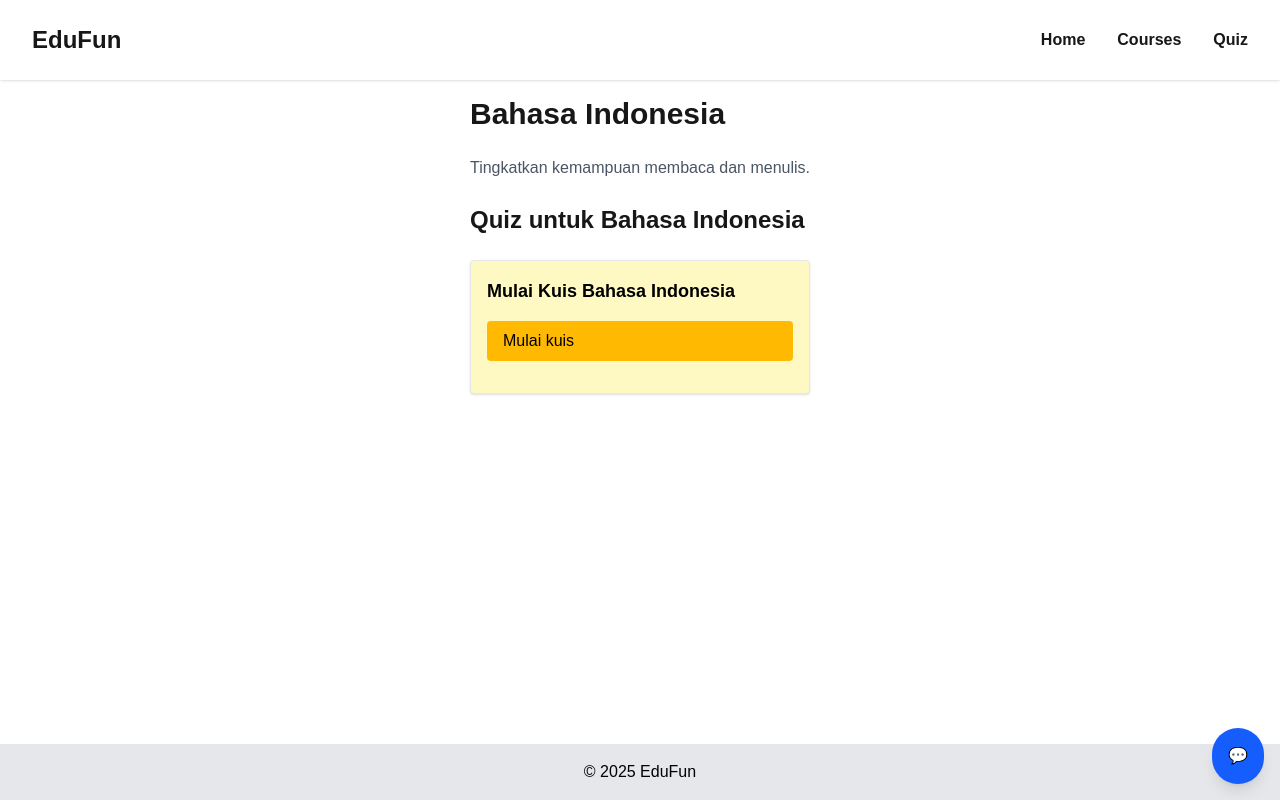
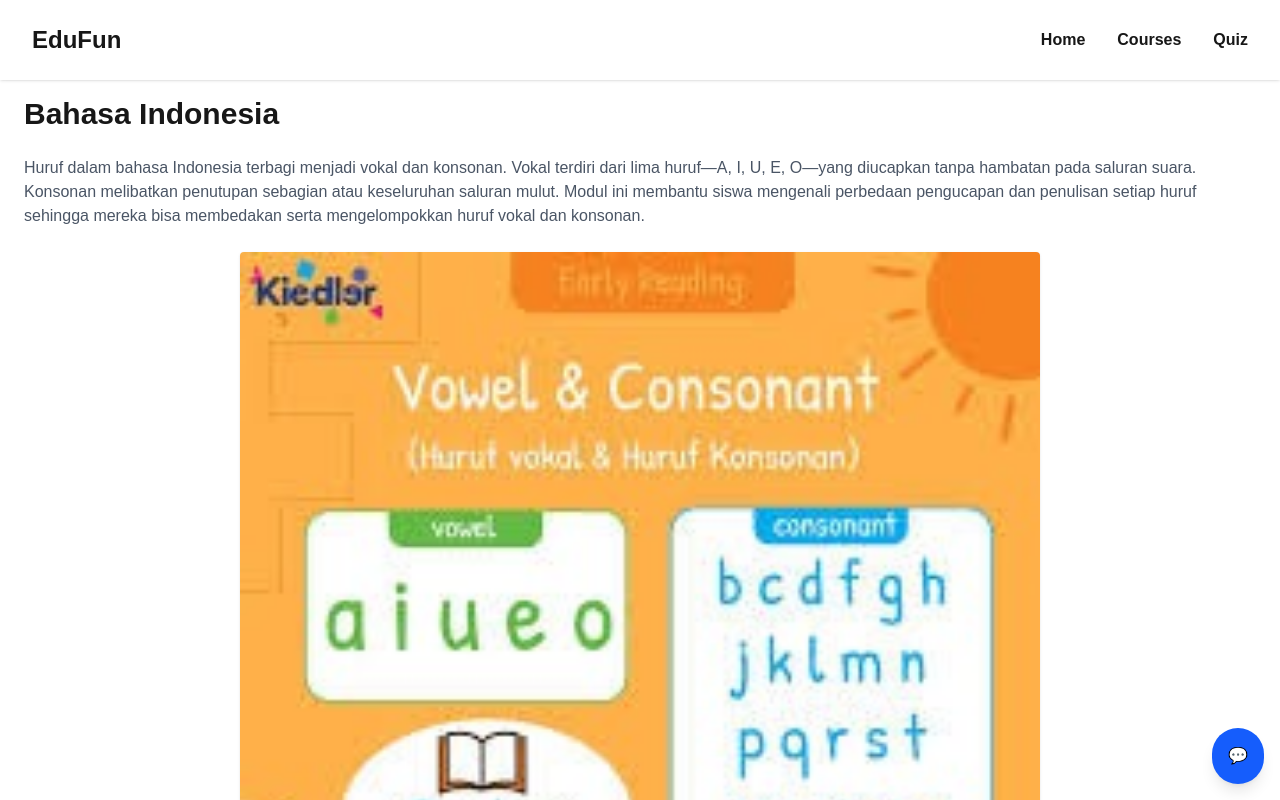
Before and after one commit to afiifmaul/EduFun_PMUL, a Next.js app: page /courses/bahasa in a window 1280 px wide. Shown: the top 800 px of the page. Built offline with nearby package versions, Linux system fonts and the light colour scheme.

Commit message:
Edit courses

```diff
--- a/src/app/courses/[id]/page.js
+++ b/src/app/courses/[id]/page.js
@@ -1,11 +1,23 @@
 import { courses } from "../../data/courses";
 import QuizCard from "../../components/QuizCard";
+import Image from "next/image";
 export default function CourseDetail({ params }) {
   const course = courses.find((c) => c.id === params.id);
   return (
     <div className="space-y-6">
       <h1 className="text-3xl font-bold">{course.title}</h1>
       <p className="text-gray-600">{course.description}</p>
+      {course.image && (
+        <div className="flex justify-center">
+          <Image
+            src={course.image}
+            alt={`${course.title} Image`}
+            width={course.imageWidth}
+            height={course.imageHeight}
+            className="rounded shadow"
+          />
+        </div>
+      )}
       <h2 className="text-2xl font-semibold mt-4">Quiz untuk {course.title}</h2>
       <QuizCard
         title={`Mulai Kuis ${course.title}`}
--- a/src/app/data/courses.js
+++ b/src/app/data/courses.js
@@ -3,17 +3,29 @@ export const courses = [
   {
     id: "matematika",
     title: "Matematika Dasar",
-    description: "Pelajari konsep dasar matematika untuk SMP.",
+    description:
+      "Pengenalan bilangan 1 hingga 10 menjadi langkah awal agar siswa memahami konsep angka dan urutan. Dalam modul ini, siswa akan melihat bentuk visual setiap angka serta tata cara menulisnya. Setelah itu, mereka dilatih untuk menyusun deretan angka secara berurutan naik dari 1 menuju 10 dan menurun dari 10 kembali ke 1. Latihan ini penting untuk membangun pemahaman urutan bilangan dalam kehidupan sehari-hari.",
+    image: "/matematika.jpg",
+    imageWidth: 800,
+    imageHeight: 450,
   },
   {
     id: "bahasa",
     title: "Bahasa Indonesia",
-    description: "Tingkatkan kemampuan membaca dan menulis.",
+    description:
+      "Huruf dalam bahasa Indonesia terbagi menjadi vokal dan konsonan. Vokal terdiri dari lima huruf—A, I, U, E, O—yang diucapkan tanpa hambatan pada saluran suara. Konsonan melibatkan penutupan sebagian atau keseluruhan saluran mulut. Modul ini membantu siswa mengenali perbedaan pengucapan dan penulisan setiap huruf sehingga mereka bisa membedakan serta mengelompokkan huruf vokal dan konsonan.",
+    image: "/bahasa.jpg",
+    imageWidth: 800,
+    imageHeight: 450,
   },
   {
     id: "ipa",
     title: "IPA Terpadu",
-    description: "Eksplorasi ilmu pengetahuan alam secara menyeluruh.",
+    description:
+      "Manusia memiliki lima indera penting: mata untuk melihat, telinga untuk mendengar, hidung untuk mencium, lidah untuk merasakan, dan kulit sebagai indera peraba. Dalam modul ini, siswa mengeksplorasi tiap indera melalui percobaan sederhana, seperti menebak benda dengan indera tertutup atau mencocokkan fungsi indera dengan gambar.",
+    image: "/ipa.jpg",
+    imageWidth: 800,
+    imageHeight: 450,
   },
 ];
 
```
